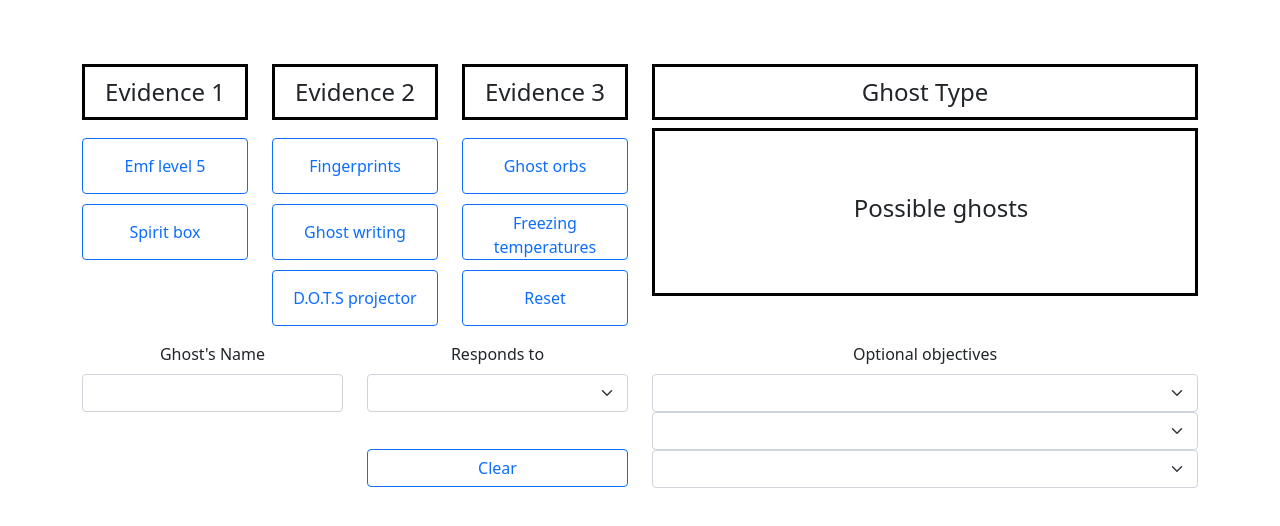
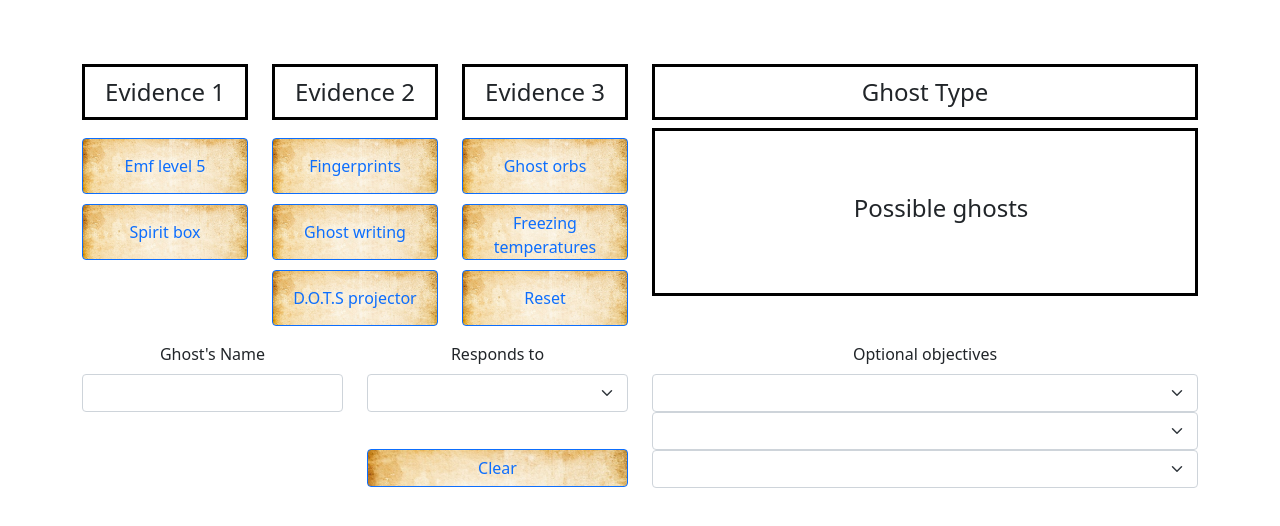
Before and after one commit to alhoffiq/Phasmoknowia, a React (Create React App) app: page / in a window 1280 px wide. Shown: the top 526 px of the page. Built offline with nearby package versions, Linux system fonts and the light colour scheme.

Commit message:
Added some images for better look

```diff
--- a/src/App.css
+++ b/src/App.css
@@ -17,6 +17,8 @@
 .btn, input {
     height: 7vh!important;
     min-width: 100%;
+    background-image: url("/src/assets/paper.jpg");
+    background-size: cover;
 }
 
 .evBox {
```
Also changed, not shown: src/assets/paper.jpg (added).
